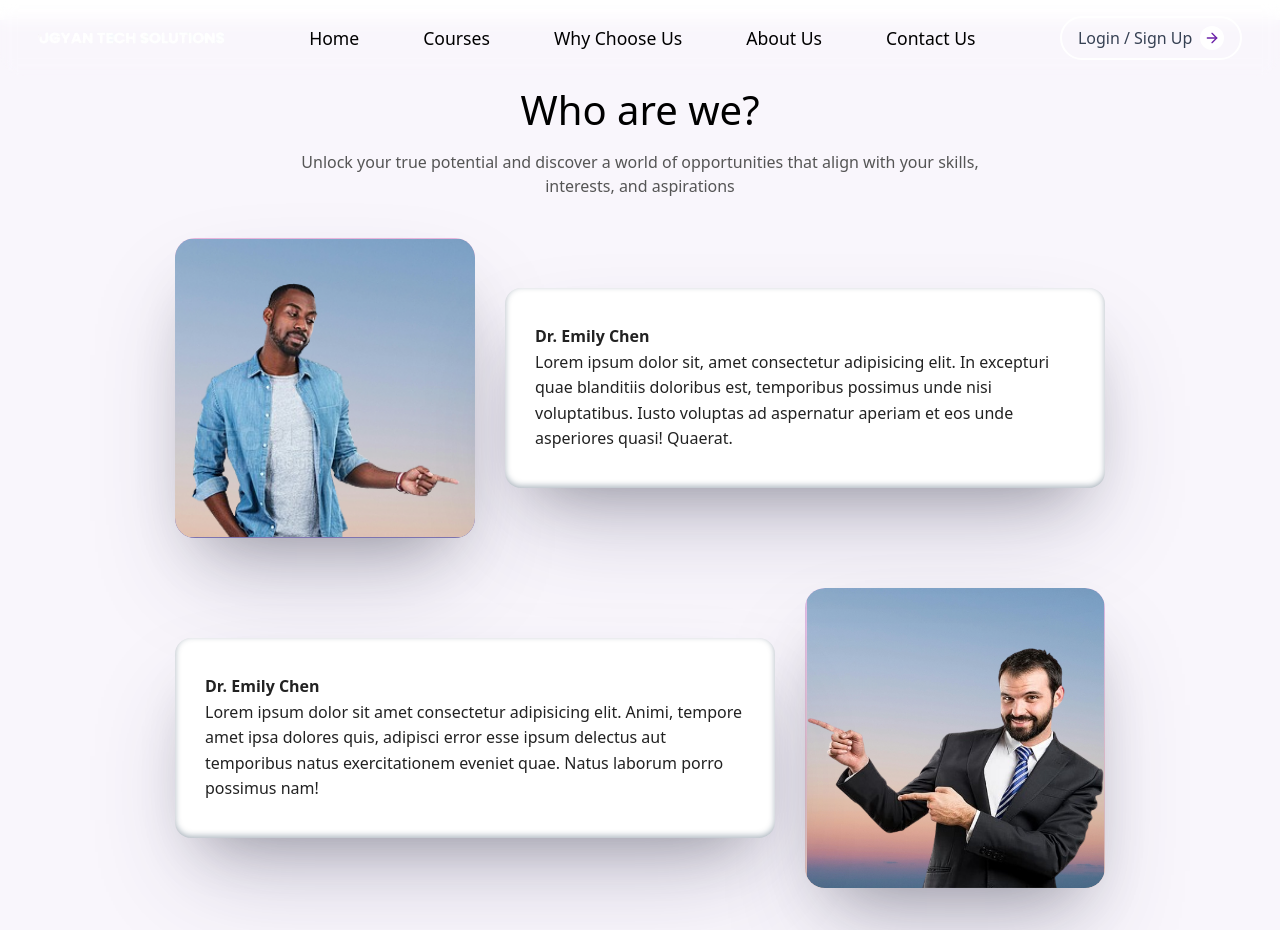
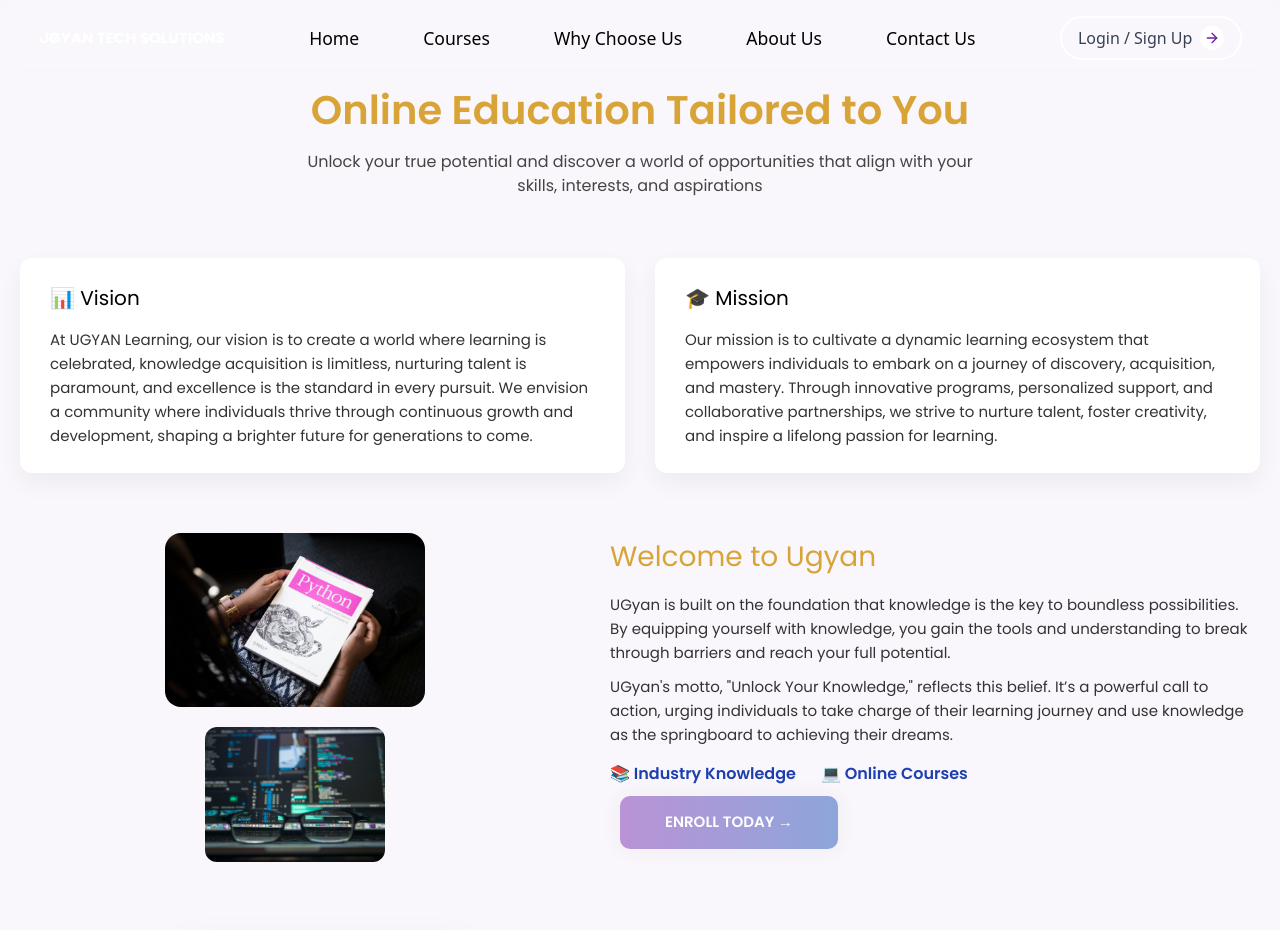
Before and after one commit to vijay120922/Ugyan-Tech-Solutions, a React (Vite) app: page /about-us in a window 1280 px wide. Shown: the top 930 px of the page. Built offline with nearby package versions, Linux system fonts and the light colour scheme.

Commit message:
About us almost completed

```diff
--- a/src/pages/AboutUs.css
+++ b/src/pages/AboutUs.css
@@ -1,38 +1,160 @@
-.why-choose-us {
-    text-align: center;
+.about-us-wrapper {
+  font-family: 'Poppins', sans-serif;
   padding: 60px 20px;
   background-color: #f9f6fc;
+  color: #1e1e1e;
 }
 
-  .why-choose-us h2 {
-    font-size: 2.5em;
+/* === Intro Section === */
+.intro-section {
+  text-align: center;
+  margin-bottom: 60px;
+}
+
+.mini-heading {
+  color: #1e40af;
+  font-weight: 600;
+  font-size: 14px;
+  margin-bottom: 10px;
+
+}
+
+.main-heading {
+  font-size: 2.5rem;
+  font-weight: 700;
+  color: #d9a437;
+  margin-bottom: 10px;
+  padding-top: 20px;
+}
+
+.description {
+  font-size: 1rem;
+  color: #444;
+  max-width: 700px;
+  margin: 0 auto;
+}
+
+/* === Vision & Mission === */
+.vision-mission {
+  display: flex;
+  flex-wrap: wrap;
+  justify-content: center;
+  gap: 30px;
+  margin-bottom: 60px;
+}
+
+.card {
+  flex: 1 1 350px;
+  background-color: white;
+  padding: 25px 30px;
+  border-radius: 12px;
+  box-shadow: 0 10px 25px rgba(0, 0, 0, 0.05);
+  transition: transform 0.3s ease, box-shadow 0.3s ease;
+}
+
+.card h3 {
+  font-size: 20px;
+  margin-bottom: 15px;
+  color: #000;
+}
+
+.card p {
+  color: #333;
+  line-height: 1.6;
+  font-size: 15px;
+}
+
+.card:hover {
+  transform: translateY(-10px);
+  box-shadow: 0 15px 35px rgba(0, 0, 0, 0.1);
+}
+
+/* === UGyan Description Section === */
+.ugyan-description {
+  display: flex;
+  flex-wrap: wrap;
+  gap: 40px;
+  align-items: center;
+  margin-bottom: 70px;
+}
+
+.image-group {
+  flex: 1 1 300px;
+  display: flex;
+  flex-direction: column;
+  gap: 20px;
+  align-items: center;
+}
+
+.large-img {
+  width: 260px;
+  border-radius: 16px;
+  object-fit: cover;
+}
+
+.small-img {
+  width: 180px;
+  border-radius: 12px;
+  object-fit: cover;
+}
+
+.info-box {
+  flex: 1 1 400px;
+}
+
+.info-box h2 {
+  color: #d9a437;
+  font-size: 28px;
+  margin-bottom: 15px;
+}
+
+.info-box p {
+  font-size: 15px;
+  color: #333;
+  line-height: 1.6;
   margin-bottom: 10px;
 }
 
-  .subheading {
-    font-size: 1em;
-    color: #555;
-    max-width: 700px;
-    margin: 0 auto 40px;
+.features {
+  display: flex;
+  gap: 25px;
+  font-weight: 600;
+  margin-top: 15px;
+  color: #1e40af;
 }
 
+.enroll-btn {
+  margin-top: 20px;
+  background-color: #d9a437;
+  border: none;
+  color: white;
+  padding: 12px 28px;
+  border-radius: 30px;
+  font-weight: bold;
+  cursor: pointer;
+  transition: background-color 0.3s ease, transform 0.2s ease;
+}
+
+.enroll-btn:hover {
+  background-color: #b88b2b;
+  transform: scale(1.05);
+}
+
+/* === Team Grid Section === */
 .choose-grid {
   display: flex;
   flex-direction: column;
-    align-items: center;
-    gap: 50px; /* vertical space between rows */
+  gap: 60px;
 }
 
 .row {
   display: flex;
-    flex-direction: row;
   align-items: center;
   justify-content: center;
   gap: 30px;
-    flex-wrap: nowrap; /* Prevent stacking */
+  flex-wrap: wrap;
 }
 
-  /* Image box */
 .image-box {
   width: 300px;
   height: 300px;
@@ -41,25 +163,21 @@
   align-items: center;
   justify-content: center;
   overflow: hidden;
-    background: #f0f0f0;
   transition: transform 0.3s ease;
-    box-shadow: rgba(50, 50, 93, 0.25) 0px 50px 100px -20px,
-                rgba(0, 0, 0, 0.3) 0px 30px 60px -30px,
-                rgba(10, 37, 64, 0.35) 0px -2px 6px 0px inset;
-  }
-
-  .image-box img {
-    width: 100%;
-    height: 100%;
-    object-fit: contain;
-    border-radius: 20px;
+  box-shadow: 0 20px 40px rgba(0, 0, 0, 0.1);
 }
 
 .image-box:hover {
   transform: scale(1.05);
 }
 
-  /* Backgrounds */
+.image-box img {
+  width: 100%;
+  height: 100%;
+  object-fit: cover;
+  border-radius: 20px;
+}
+
 .green-bg {
   background: linear-gradient(to top, #a18cd1 0%, #fbc2eb 100%);
 }
@@ -68,33 +186,22 @@
   background: linear-gradient(to top, #fad0c4 0%, #ffd1ff 100%);
 }
 
-  /* Text box */
 .text-box {
+  background-color: #fff;
   width: 600px;
-    height: 200px;
-    background: white;
   padding: 30px;
   border-radius: 16px;
-    display: flex;
-    align-items: center;
   text-align: left;
-    transition: 0.3s ease;
-    position: relative;
+  box-shadow: 0 10px 25px rgba(0, 0, 0, 0.05);
+  transition: transform 0.3s ease;
 }
 
 .text-box:hover {
   transform: scale(1.02);
-    box-shadow: 0 25px 50px rgba(0, 0, 0, 0.3);
-  }
-
-  .shadow-box {
-    box-shadow: rgba(50, 50, 93, 0.25) 0px 50px 100px -20px,
-                rgba(0, 0, 0, 0.3) 0px 30px 60px -30px,
-                rgba(10, 37, 64, 0.35) 0px -2px 6px 0px inset;
 }
 
 .text-box p {
-    font-size: 1em;
-    color: #222;
+  font-size: 16px;
+  color: #1e1e1e;
   line-height: 1.6;
 }
--- a/src/pages/AboutUs.jsx
+++ b/src/pages/AboutUs.jsx
@@ -2,13 +2,65 @@ import "./AboutUs.css";
 
 const AboutUs = () => {
   return (
-    <section className="why-choose-us mt-5">
-      <h2>Who are we?</h2>
-      <p className="subheading">
-        Unlock your true potential and discover a world of opportunities that
-        align with your skills, interests, and aspirations
-      </p>
+    <section className="about-us-wrapper">
+      {/* Intro Section */}
+      <div className="intro-section">
+        <h1 className="main-heading">Online Education Tailored to You</h1>
+        <p className="description">
+          Unlock your true potential and discover a world of opportunities that align
+          with your skills, interests, and aspirations
+        </p>
+      </div>
 
+      {/* Vision & Mission */}
+      <div className="vision-mission">
+        <div className="card">
+          <h3>📊 Vision</h3>
+          <p>
+            At UGYAN Learning, our vision is to create a world where learning is celebrated,
+            knowledge acquisition is limitless, nurturing talent is paramount, and excellence
+            is the standard in every pursuit. We envision a community where individuals thrive
+            through continuous growth and development, shaping a brighter future for generations to come.
+          </p>
+        </div>
+        <div className="card">
+          <h3>🎓 Mission</h3>
+          <p>
+            Our mission is to cultivate a dynamic learning ecosystem that empowers individuals to embark on
+            a journey of discovery, acquisition, and mastery. Through innovative programs, personalized support,
+            and collaborative partnerships, we strive to nurture talent, foster creativity, and inspire a
+            lifelong passion for learning.
+          </p>
+        </div>
+      </div>
+
+      {/* Ugyan Description Section */}
+      <div className="ugyan-description">
+        <div className="image-group">
+          <img src="/course1.jpg" alt="Student 1" className="large-img" />
+          <img src="/course2.jpg" alt="Student 2" className="small-img" />
+        </div>
+        <div className="info-box">
+          <h2>Welcome to Ugyan</h2>
+          <p>
+            UGyan is built on the foundation that knowledge is the key to boundless possibilities.
+            By equipping yourself with knowledge, you gain the tools and understanding to break through
+            barriers and reach your full potential.
+          </p>
+          <p>
+            UGyan's motto, "Unlock Your Knowledge," reflects this belief. It’s a powerful call to action,
+            urging individuals to take charge of their learning journey and use knowledge as the springboard
+            to achieving their dreams.
+          </p>
+          <div className="features">
+            <span>📚 Industry Knowledge</span>
+            <span>💻 Online Courses</span>
+          </div>
+          <button className="enroll-btn">ENROLL TODAY →</button>
+        </div>
+      </div>
+
+      {/* Team Section */}
       <div className="choose-grid">
         <div className="row">
           <div className="image-box green-bg">
@@ -18,28 +70,20 @@ const AboutUs = () => {
             <p>
               <strong>Dr. Emily Chen</strong>
               <br />
-              Lorem ipsum dolor sit, amet consectetur adipisicing elit. In
-              excepturi quae blanditiis doloribus est, temporibus possimus unde
-              nisi voluptatibus. Iusto voluptas ad aspernatur aperiam et eos
-              unde asperiores quasi! Quaerat.
+              Expert educator with 15+ years in e-learning. Passionate about helping students unlock their potential
+              through engaging content and modern pedagogy.
             </p>
           </div>
         </div>
 
-        {/* Row 2: Text Left, Image Right + Arrow */}
         <div className="row">
-          <div className="arrow-container">
-            <div className="text-box shadow-box">
-              <p>
-                <strong>Dr. Emily Chen</strong>
-                <br />
-                Lorem ipsum dolor sit amet consectetur adipisicing elit. Animi,
-                tempore amet ipsa dolores quis, adipisci error esse ipsum
-                delectus aut temporibus natus exercitationem eveniet quae. Natus
-                laborum porro possimus nam!
-              </p>
-            </div>
-            {/* <img src="/arrow.jpng" alt="arrow" className="heart-arrow" /> */}
+          <div className="text-box shadow-box">
+            <p>
+              <strong>Dr. Michael Lee</strong>
+              <br />
+              Tech visionary and mentor. Michael brings real-world projects and hands-on training to UGyan’s platform,
+              making learning practical and job-ready.
+            </p>
           </div>
           <div className="image-box peach-bg">
             <img src="/man2.png" alt="Team Member 2" />
```
Lines whose indentation alone changed are shown as unchanged.
